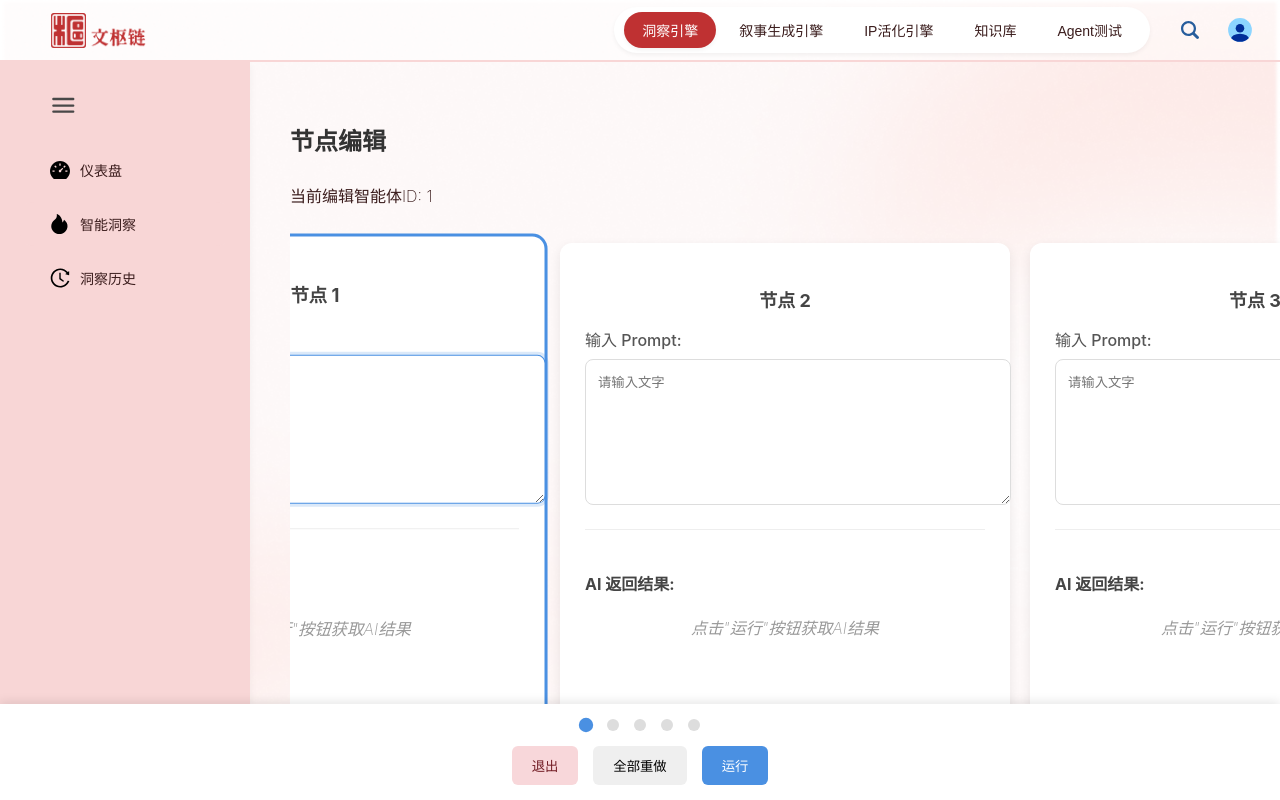
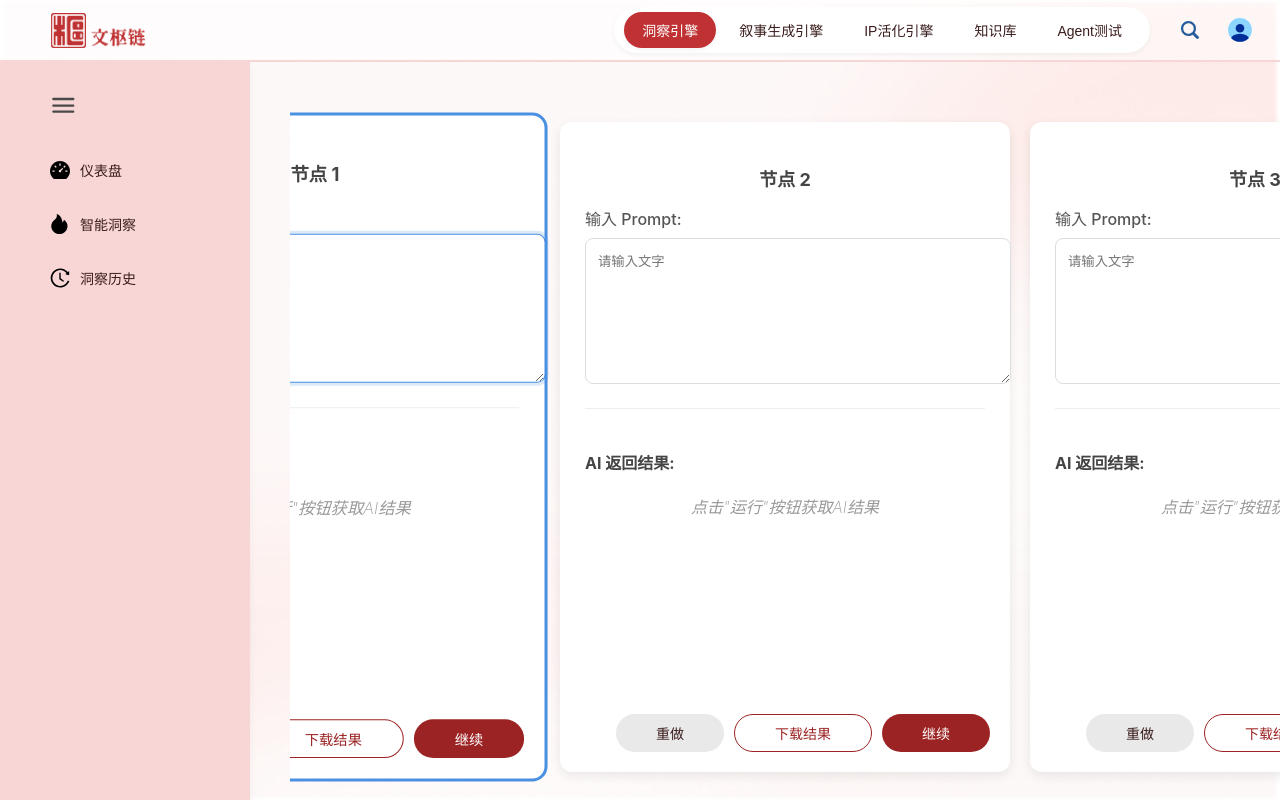
Before and after one commit to wry81/wenshu_chain, a Vue app: page /main/insight-engine/smart-insight/1/editor in a window 1280 px wide. Built offline with nearby package versions, Linux system fonts and the light colour scheme.

Commit message:
还有一些css格式需要调整

```diff
--- a/src/views/NodeEdit.vue
+++ b/src/views/NodeEdit.vue
@@ -262,9 +262,6 @@ button:disabled {
 </style> -->
 <template>
   <div class="node-edit-page">
-    <h2>节点编辑</h2>
-    <p>当前编辑智能体ID: {{ agentId }}</p>
-
     <div class="nodes-scroll-container" ref="scrollContainer">
       <div class="nodes-track" :style="trackStyle">
         <div
@@ -304,21 +301,21 @@ button:disabled {
 
           <div class="node-actions">
             <button
-              class="action-btn"
+              class="redo-btn"
               @click.stop="redoNode(index)"
               :disabled="node.loading"
             >
               <span>重做</span>
             </button>
             <button
-              class="action-btn"
+              class="download-btn"
               @click.stop="downloadResult(index)"
               :disabled="!node.result || node.loading"
             >
               <span>下载结果</span>
             </button>
             <button
-              class="action-btn continue-btn"
+              class="continue-btn"
               @click.stop="focusNextNode"
               :disabled="index === nodes.length - 1 || node.loading"
             >
@@ -330,6 +327,10 @@ button:disabled {
     </div>
 
     <div class="task-bar">
+      <button class="exit-btn" @click="exitEditor">
+        <span>退出</span>
+      </button>
+
       <div class="progress-indicator">
         <div
           v-for="(node, index) in nodes"
@@ -343,26 +344,14 @@ button:disabled {
         ></div>
       </div>
 
-      <div class="global-actions">
-        <button class="global-btn exit-btn" @click="exitEditor">
-          <span>退出</span>
-        </button>
-        <button
-          class="global-btn"
-          @click="redoAllNodes"
-          :disabled="isAnyNodeLoading"
-        >
-          <span>全部重做</span>
-        </button>
-        <button
-          class="global-btn run-btn"
-          @click="runAllNodes"
-          :disabled="isAnyNodeLoading"
-        >
-          <span v-if="isRunning">运行中...</span>
-          <span v-else>运行</span>
-        </button>
-      </div>
+      <button class="redoall-btn" @click="redoAllNodes">
+        <span>全部重做</span>
+      </button>
+
+      <button class="global-btn run-btn" @click="runAllNodes">
+        <span v-if="isRunning">运行中...</span>
+        <span v-else>运行</span>
+      </button>
     </div>
   </div>
 </template>
@@ -590,13 +579,14 @@ onMounted(() => {
   margin: 0 auto;
   display: flex;
   flex-direction: column;
-  min-height: 100vh;
+  min-height: 90vh;
 }
 
 h2 {
-  font-size: 24px;
+  font-size: var(--font-size-h2); /* H2 / 标题 / 26px */
+  font-weight: 600;
+  color: var(--color-title); /* 标题颜色 1F0C0C */
   margin-bottom: 10px;
-  color: #333;
 }
 
 .nodes-scroll-container {
@@ -757,14 +747,43 @@ h2 {
   left: 20px;
 }
 
+.redo-btn{
+  padding: 8px 40px;
+  border: none;
+  border-radius: 999px;
+  background-color: var(--color-divider);
+  color: var(--color-text-body);
+  cursor: pointer;
+  font-size: var(--font-size-body);
+}
+
+.download-btn{
+  padding: 8px 40px;
+  border: 1px solid var(--theme-color-60);
+  border-radius: 999px;
+  background-color: #fff;
+  color: var(--theme-color-60);
+  cursor: pointer;
+  font-size: var(--font-size-body);
+}
+
+.continue-btn{
+  padding: 8px 40px;
+  border: none;
+  border-radius: 999px;
+  background-color: var(--theme-color-60);
+  color: #fff;
+  cursor: pointer;
+  font-size: var(--font-size-body);
+}
+
 .action-btn {
   padding: 8px 16px;
   border: none;
-  border-radius: 6px;
-  background-color: #f0f0f0;
+  border-radius: 999px;
+  background-color: var(--color-divider);
   color: #333;
   cursor: pointer;
-  transition: all 0.2s;
 }
 
 .action-btn:hover {
@@ -776,27 +795,18 @@ h2 {
   cursor: not-allowed;
 }
 
-.continue-btn {
-  background-color: #4a90e2;
-  color: white;
-}
-
-.continue-btn:hover {
-  background-color: #3a7bc8;
-}
-
 .task-bar {
-  position: fixed;
-  bottom: 0;
-  left: 0;
-  right: 0;
-  background-color: white;
-  padding: 15px 20px;
-  box-shadow: 0 -2px 10px rgba(0, 0, 0, 0.1);
+  height: 80px;
+  width: 1000px;
+  background-color: #fff;
+  border-radius: var(--border-radius-large);
+  box-shadow: var(--box-shadow-soft);
   display: flex;
-  flex-direction: column;
   align-items: center;
-  gap: 15px;
+  padding: 0 30px;
+  gap: 20px;
+  flex-shrink: 0;
+  margin: 20px auto 0; /* 修改这里 - 上下20px，左右auto */
 }
 
 .progress-indicator {
@@ -845,12 +855,27 @@ h2 {
 }
 
 .exit-btn {
-  background-color: #f8d7da;
-  color: #721c24;
+  padding: 12px 20px;
+  border: none;
+  border-radius: 16px;
+  background-color: var(--color-divider);
+  color: var(--color-text-body);
+  cursor: pointer;
+  font-size: var(--font-size-body);
 }
 
 .exit-btn:hover {
   background-color: #f1b0b7;
+}
+
+.redoall-btn {
+  padding: 12px 20px;
+  border: none;
+  border-radius: 16px;
+  background-color: var(--color-divider);
+  color: var(--color-text-body);
+  cursor: pointer;
+  font-size: var(--font-size-body);
 }
 
 .run-btn {
```
